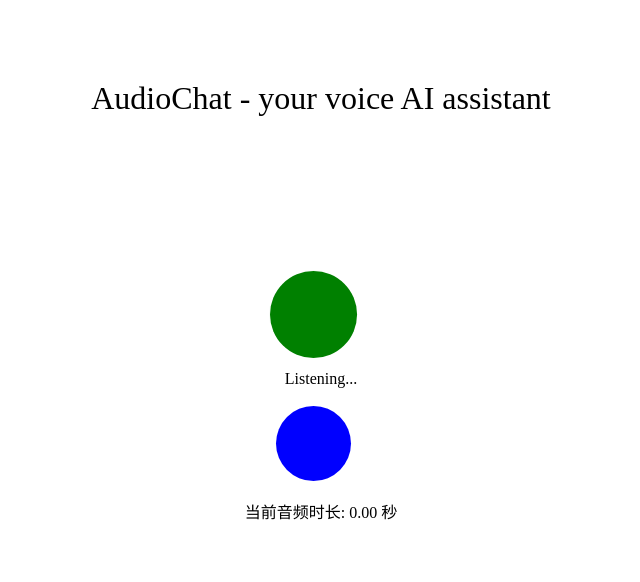
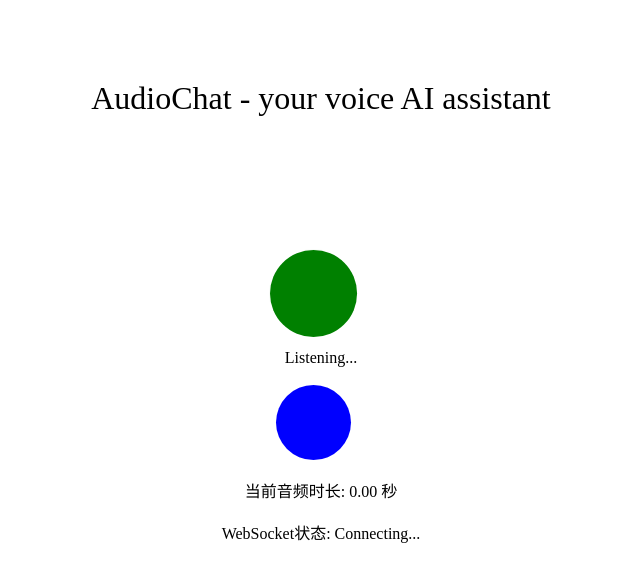
Before and after one commit to zwong91/vc, a Next.js app: page / in a window 1280 px wide. Shown: the top 582 px of the page, without its empty margins (319-959 px from the left). Built offline with nearby package versions, Linux system fonts and the light colour scheme; no server answers.

Commit message:
Update page.tsx

```diff
--- a/src/app/page.tsx
+++ b/src/app/page.tsx
@@ -11,6 +11,7 @@ export default function Home() {
   const [audioQueue, setAudioQueue] = useState<Blob[]>([]);
   const [currentAudioElement, setCurrentAudioElement] = useState<HTMLAudioElement | null>(null);
   const [audioDuration, setAudioDuration] = useState<number>(0); // State to track audio duration
+  const [connectionStatus, setConnectionStatus] = useState<string>("Connecting..."); // State to track connection status
 
   let audioContext: AudioContext | null = null;
   let audioBufferQueue: AudioBuffer[] = [];
@@ -127,7 +128,7 @@ export default function Home() {
   type History = HistoryItem[];
 
   const [history, setHistory] = useState<History>([]);
-  const SOCKET_URL = "wss://gtp.aleopool.cc/stream-vc";
+  const SOCKET_URL = "wss://gtp.aleopool.cc/stream";
 
   useEffect(() => {
     let wakeLock: WakeLockSentinel | null = null;
@@ -184,6 +185,7 @@ export default function Home() {
 
             websocket.onopen = () => {
               console.log("client connected to websocket");
+              setConnectionStatus("Connected");
 
               const recorder = new RecordRTC(stream, {
                 type: 'audio',
@@ -254,6 +256,7 @@ export default function Home() {
 
             websocket.onclose = () => {
               console.log("WebSocket connection closed, attempting to reconnect...");
+              setConnectionStatus("Reconnecting...");
               setTimeout(reconnectWebSocket, 5000);
             };
 
@@ -313,6 +316,8 @@ export default function Home() {
         ></div>
         <br />
         <div>当前音频时长: {audioDuration.toFixed(2)} 秒</div>
+        <br />
+        <div>WebSocket状态: {connectionStatus}</div>
       </div>
     </>
   );
```
